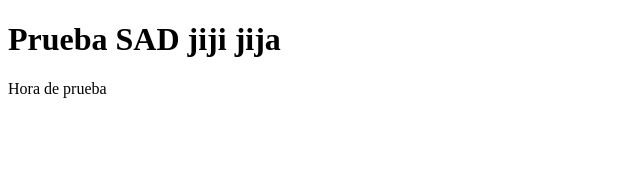
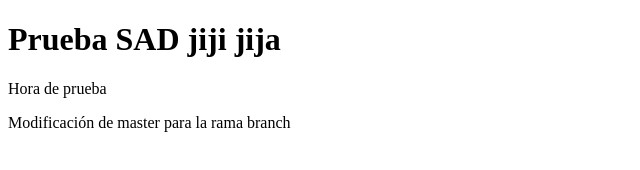
Before and after one commit to JiaHaoLin69/pruebasad, a plain HTML site: page index.html in a window 1280 px wide. Shown: the whole page, without its empty margins (0-640 px from the left). Drawn offline with Linux system fonts and the light colour scheme.

Commit message:
Update index.html

```diff
--- a/index.html
+++ b/index.html
@@ -10,5 +10,6 @@
         Prueba SAD jiji jija
     </h1>
     <p>Hora de prueba</p>
+    <p>Modificación de master para la rama branch</p>
 </body>
 </html>
```
